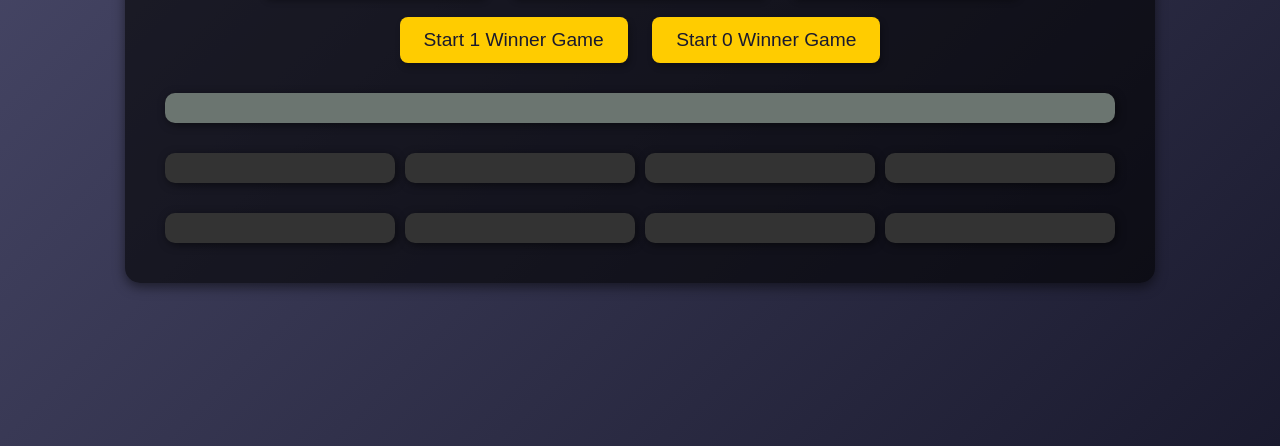
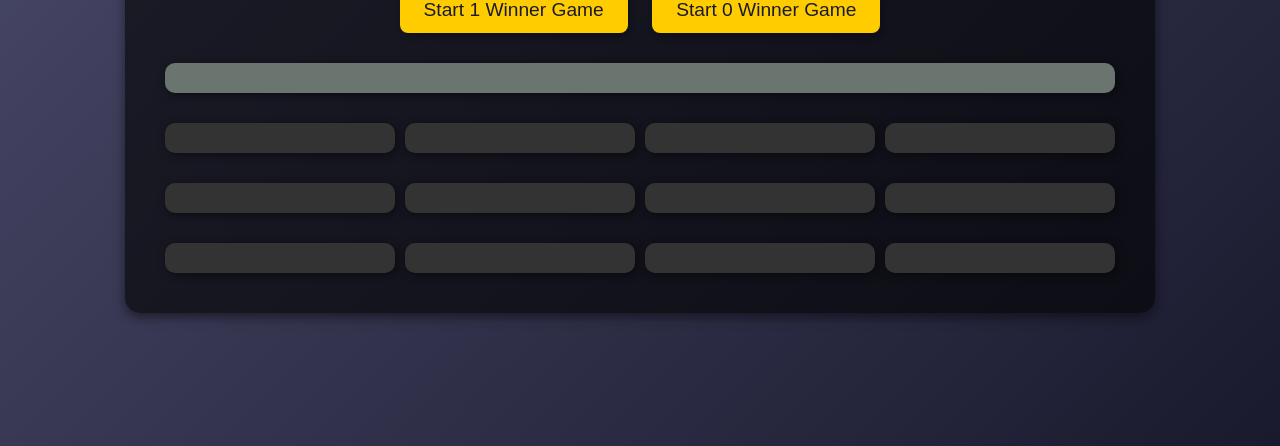
Before and after one commit to dnkem/Quest-Adventure-Mulitplayer-Game, a website: page A1-NkemEbende-Danielle-101218592/frontend/index.html in a window 1280 px wide. Shown: the part 354-800 px from the top of the page. Drawn offline with Linux system fonts and the light colour scheme.

Commit message:
number of cards

```diff
--- a/A1-NkemEbende-Danielle-101218592/frontend/index.html
+++ b/A1-NkemEbende-Danielle-101218592/frontend/index.html
@@ -33,6 +33,11 @@
             <div id="p2-hand" class="player-hand"></div>
             <div id="p3-hand" class="player-hand"></div>
             <div id="p4-hand" class="player-hand"></div>
+
+            <div id="p1-num" class="player-hand"></div>
+            <div id="p2-num" class="player-hand"></div>
+            <div id="p3-num" class="player-hand"></div>
+            <div id="p4-num" class="player-hand"></div>
         </div>
         <button onclick="playEventCard()" class="hidden" id="playEvent">Current Player Play Event Card</button>
         <button onclick="concludeQuest()" class="hidden" id="concludeQuest">Conclude Quest</button>
```
